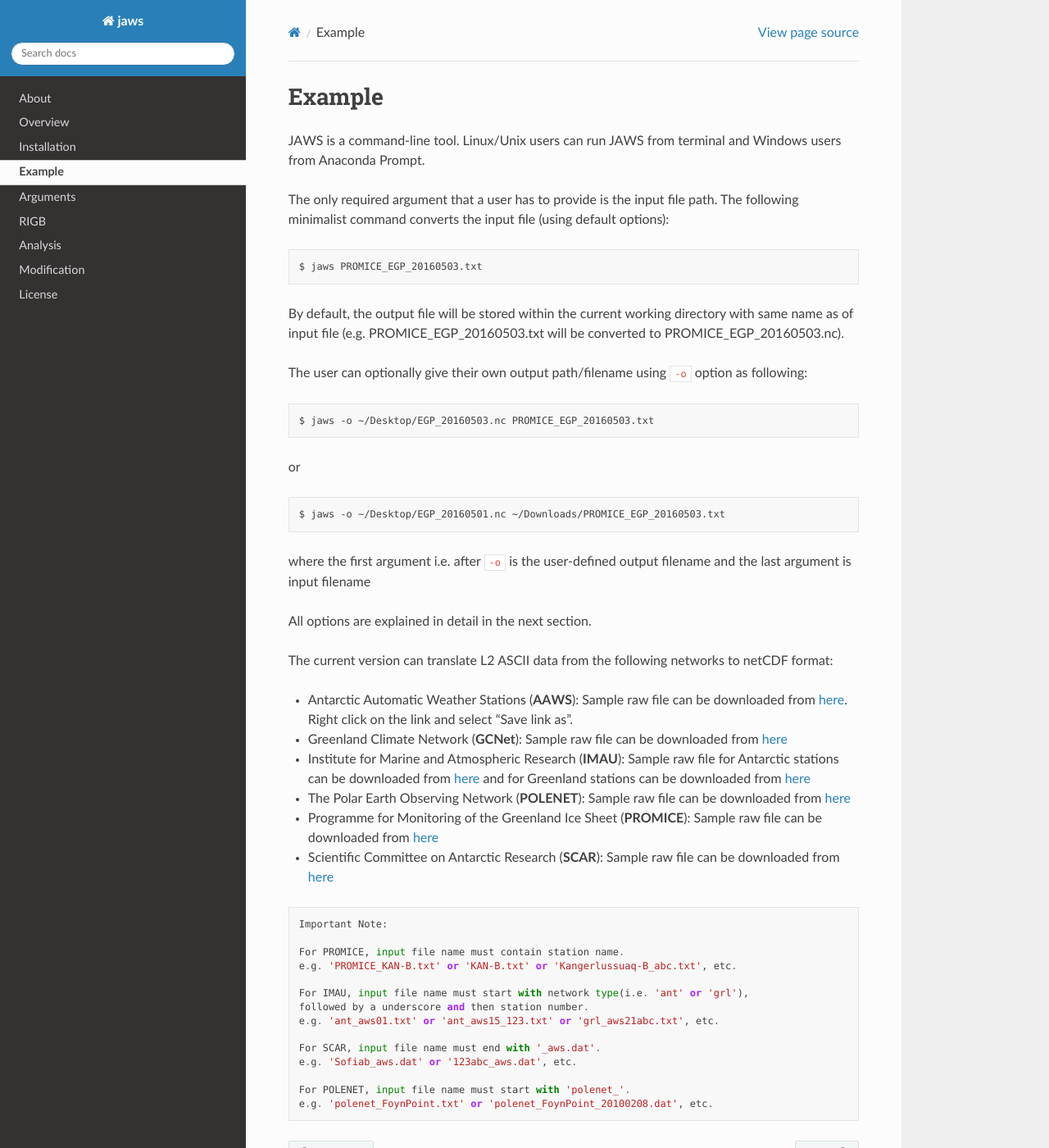
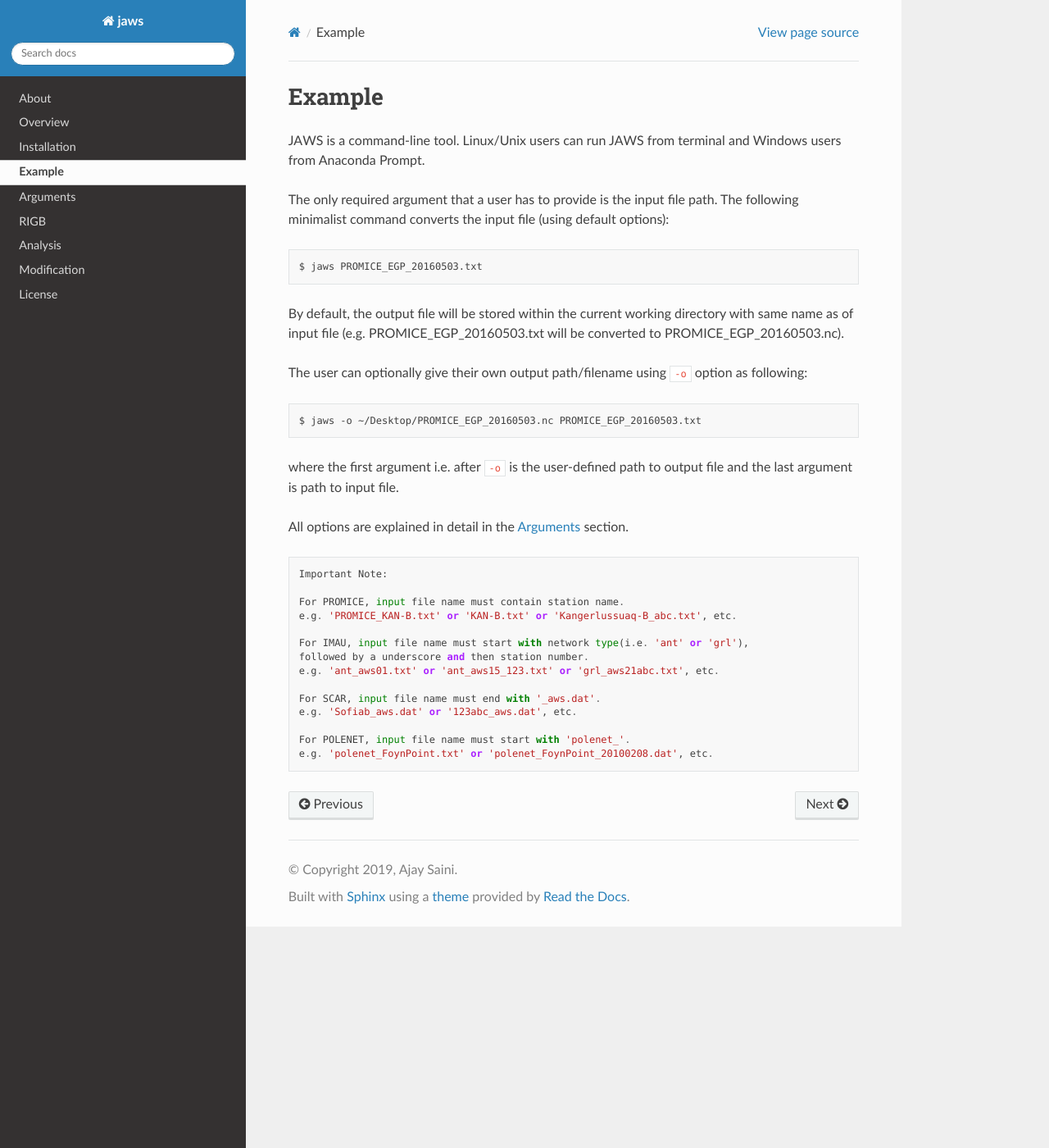
Before and after one commit to jaws/jaws, a Sphinx documentation site: the page built from docs/source/Example.md, in a window 1280 px wide and 1400 px high. Shown: the whole window at 82% size. Built offline with Sphinx 7.4.7 and the Read the Docs theme 2.0.0, drawn with Linux system fonts in a browser that asks for light colours.

Commit message:
docs: Include stations info in About.md

````diff
--- a/docs/source/Example.md
+++ b/docs/source/Example.md
@@ -17,49 +17,13 @@
 The user can optionally give their own output path/filename using `-o` option as following:
 
 ``` html
-$ jaws -o ~/Desktop/EGP_20160503.nc PROMICE_EGP_20160503.txt
+$ jaws -o ~/Desktop/PROMICE_EGP_20160503.nc PROMICE_EGP_20160503.txt
 ```
 
-or
+where the first argument i.e. after `-o` is the user-defined path to output file and
+the last argument is path to input file.
 
-``` html
-$ jaws -o ~/Desktop/EGP_20160501.nc ~/Downloads/PROMICE_EGP_20160503.txt
-```
-
-where the first argument i.e. after `-o` is the user-defined output filename and
-the last argument is input filename
-
-All options are explained in detail in the next section.
-
-
-The current version can translate L2 ASCII data from the following networks to netCDF format:
-
-* Antarctic Automatic Weather Stations (**AAWS**):
-Sample raw file can be downloaded from
-[here](http://jaws.ess.uci.edu/jaws/sample_data/AAWS_AGO-4_20161130.txt).
-Right click on the link and select "Save link as".
-
-* Greenland Climate Network (**GCNet**):
-Sample raw file can be downloaded from
-[here](http://jaws.ess.uci.edu/jaws/sample_data/GCNet_Summit_20120817.txt)
-
-* Institute for Marine and Atmospheric Research (**IMAU**):
-Sample raw file for Antarctic stations can be downloaded from
-[here](http://jaws.ess.uci.edu/jaws/sample_data/ant_aws17IMAU_20150101.txt)
-and for Greenland stations can be downloaded from
-[here](http://jaws.ess.uci.edu/jaws/sample_data/grl_aws05IMAU_20151008.txt)
-
-* The Polar Earth Observing Network (**POLENET**):
-Sample raw file can be downloaded from
-[here](http://jaws.ess.uci.edu/jaws/sample_data/polenet_FoynPoint_20100208.dat)
-
-* Programme for Monitoring of the Greenland Ice Sheet (**PROMICE**):
-Sample raw file can be downloaded from
-[here](http://jaws.ess.uci.edu/jaws/sample_data/PROMICE_EGP_20160503.txt)
-
-* Scientific Committee on Antarctic Research (**SCAR**):
-Sample raw file can be downloaded from
-[here](http://jaws.ess.uci.edu/jaws/sample_data/SCAR_Sofiab_aws.dat)
+All options are explained in detail in the [Arguments](Arguments.md) section.
 
 ```
 Important Note:
````
Also changed, not shown: docs/source/About.md (+44 -0 lines).
